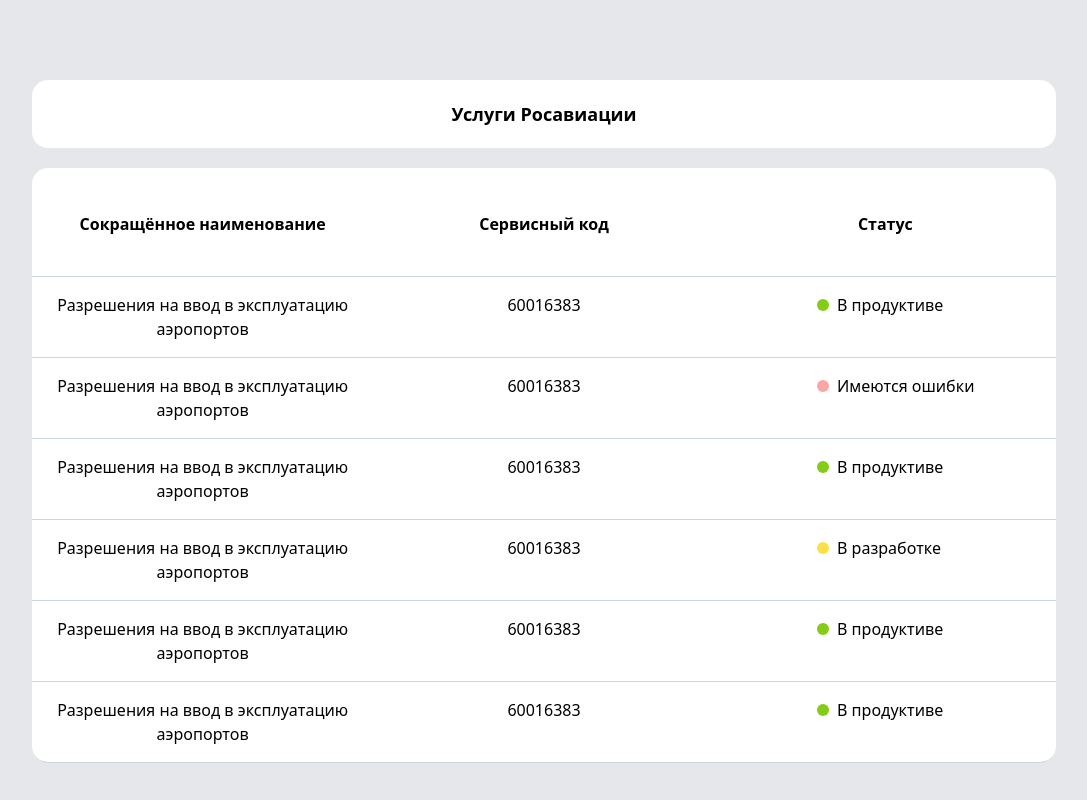
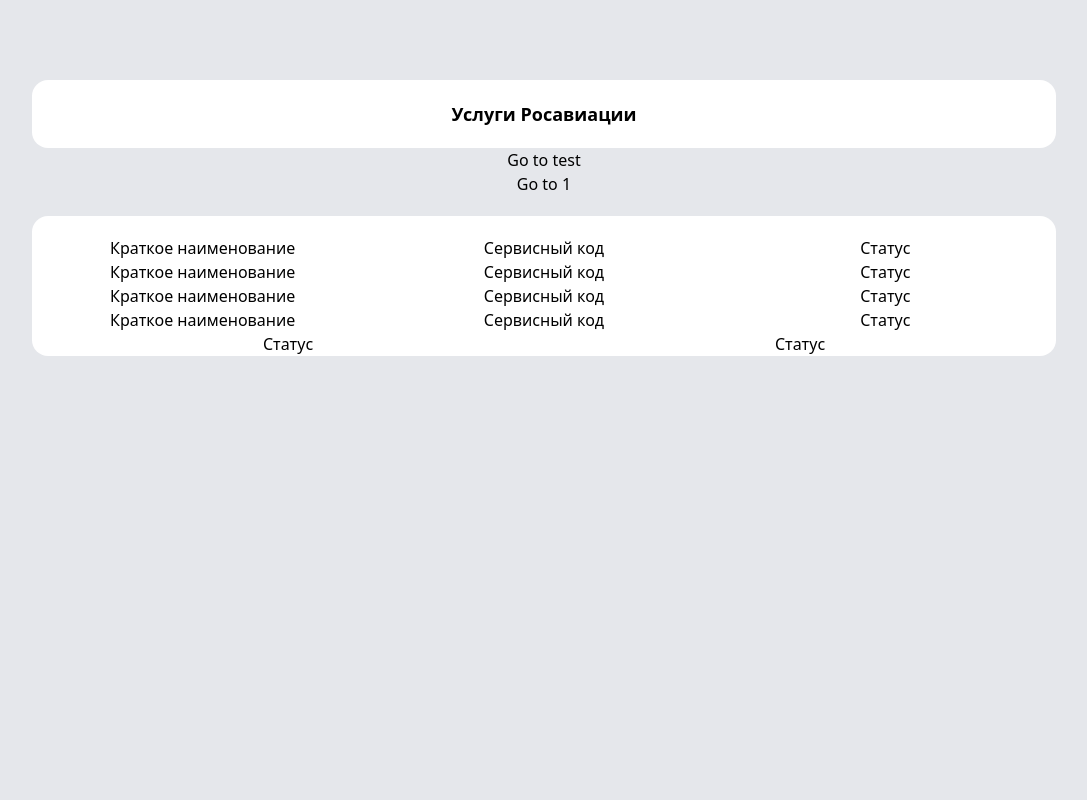
Before and after one commit to WebKit372/pet, a Vue app: page /test in a window 1280 px wide. Shown: the whole page, without its empty margins (96-1183 px from the left). Built offline with nearby package versions, Linux system fonts and the light colour scheme.

Commit message:
Подключение роутов (не завершено)

```diff
--- a/index.html
+++ b/index.html
@@ -2,7 +2,7 @@
 <html lang="en">
   <head>
     <meta charset="UTF-8" />
-    <link rel="icon" type="image/svg+xml" href="./public/html5-logo-31838.png" />
+    <link rel="icon" type="image/svg+xml" href="/html5-logo-31838.png" />
     <meta name="viewport" content="width=device-width, initial-scale=1.0" />
     <title>Pet</title>
   </head>
--- a/package.json
+++ b/package.json
@@ -9,7 +9,8 @@
     "preview": "vite preview"
   },
   "dependencies": {
-    "vue": "^3.4.21"
+    "vue": "^3.4.21",
+    "vue-router": "^4.3.0"
   },
   "devDependencies": {
     "@vitejs/plugin-vue": "^5.0.4",
--- a/src/App.vue
+++ b/src/App.vue
@@ -7,6 +7,8 @@
 <template>
   <div class="main p-20 flex flex-col items-center">
     <Title :title="greeting"/>
-    <ServiceList class="mt-5"/>
+    <RouterLink to="/test">Go to test</RouterLink>
+    <RouterLink to="/1">Go to 1</RouterLink>
+    <RouterView/>
   </div>
 </template>
--- /dev/null
+++ b/src/components/ComponentInfo.vue
@@ -0,0 +1,22 @@
+<script setup lang="ts">
+interface Component {
+    type: "ShortInfo"| "FullName"| "Version" | "Changes" | "RKD" | "Curator",
+    values: object[],
+}
+const props = defineProps<{
+    component: Component
+}>()
+</script>
+<template>
+    <div>
+        <div v-if="component.type === 'ShortInfo'" class="flex flex-row content-between">
+            <h3 class="w-full">Краткое наименование</h3>
+            <h3 class="w-full">Сервисный код</h3>
+            <h3 class="w-full">Статус</h3>
+        </div>
+        <div v-else class="flex flex-row content-between">
+            <h3 class="w-full">Статус</h3>
+            <h3 class="w-full">Статус</h3>
+        </div>
+    </div>
+</template>
--- a/src/components/ServiceFullInfo.vue
+++ b/src/components/ServiceFullInfo.vue
@@ -1,21 +1,23 @@
 <script setup>
-import Service from './Service/Service.vue';
+import ComponentInfo from './ComponentInfo.vue';
 const props = defineProps({
   usluga: Object
 })
-const srv = {
-    "shortName": "Сокращённое наименование",
-    "serviceCode": "Сервисный код",
-    "statusCode": "Статус"
+const comp = {
+    type: "ShortInfo",
+    values: [{"k":"qwe"}]
+}
+const pop = {
+    type: "qweqwe",
+    values: [{"k":"qwe"}]
 }
 </script>
 <template>
-    <ul class="bg-white text-center rounded-2xl pt-5 max-w-5xl w-full">
-        <li class="font-semibold  border-slate-300 border-b pt-6 pb-10">
-            <Service :srv="srv"/>
-        </li>
-        <li class="border-solid border-slate-300 border-b py-4 ease-in-out duration-300  hover:bg-gray-300 last-of-type:rounded-b-2xl cursor-pointer">
-            <Service :srv="usluga"/>
-        </li>
-    </ul>
+    <div class="bg-white text-center rounded-2xl pt-5 max-w-5xl w-full mt-5">
+        <ComponentInfo :component="comp"/>
+        <ComponentInfo :component="comp"/>
+        <ComponentInfo :component="comp"/>
+        <ComponentInfo :component="comp"/>
+        <ComponentInfo :component="pop"/>
+    </div>
 </template>
--- a/src/components/ServiceList/ServiceList.vue
+++ b/src/components/ServiceList/ServiceList.vue
@@ -1,6 +1,6 @@
 <script setup>
-import Service from './Service/Service.vue';
-import uslugi from '../../utils/Services'
+import Service from './Service.vue';
+import uslugi from '../../utils/Services';
 const props = defineProps({
   services: Array,
 })
@@ -11,7 +11,7 @@
 }
 </script>
 <template>
-    <ul class="bg-white text-center rounded-2xl pt-5 max-w-5xl w-full">
+    <ul class="bg-white text-center rounded-2xl pt-5 max-w-5xl w-full mt-5">
         <li class="font-semibold  border-slate-300 border-b pt-6 pb-10">
         <Service :srv="srv"/>
         </li>
--- a/src/main.js
+++ b/src/main.js
@@ -1,5 +1,5 @@
+import router from './router'
 import { createApp } from 'vue'
 import './style.css'
 import App from './App.vue'
-
-createApp(App).mount('#app')
+createApp(App).use(router).mount('#app')
```
Also changed, not shown: src/router.js (added, +15 -0 lines), src/components/ServiceList/Service.vue (renamed from src/components/ServiceList/Service/Service.vue), 2 other files (tests, documents, lock files or other folders).
